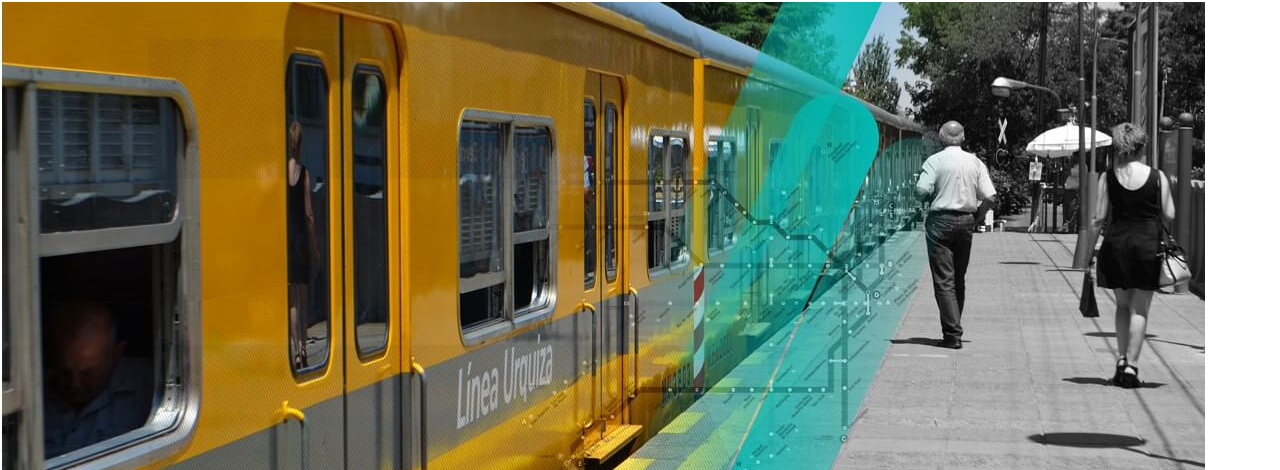
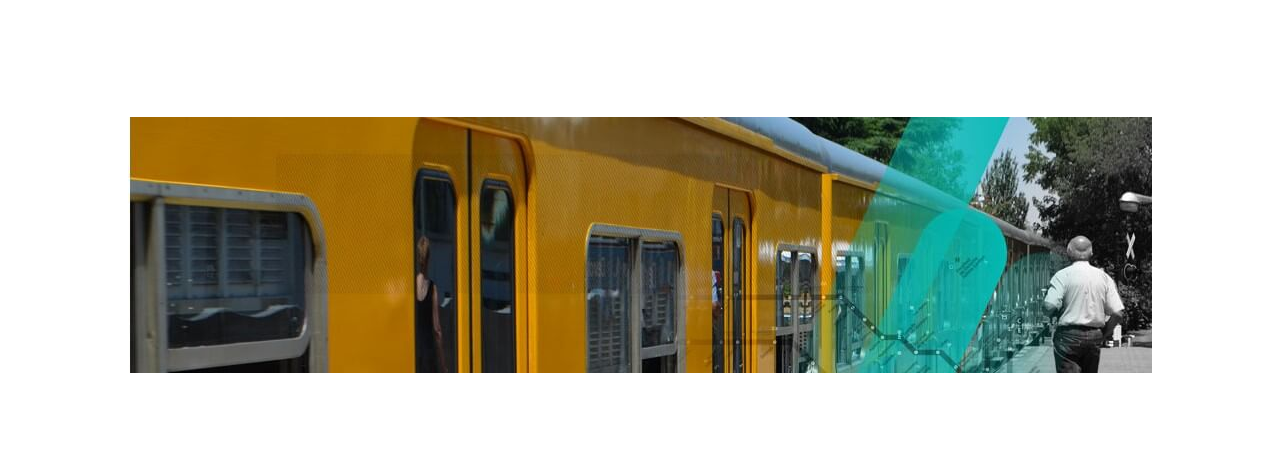
Before and after one commit to Melnato90/repositorioentrega, a website: page index.html in a window 1280 px wide. Shown: the part 330-800 px from the top of the page. Drawn offline with nearby package versions, Linux system fonts and the light colour scheme.

Commit message:
imposible aplicar media

```diff
--- a/index.html
+++ b/index.html
@@ -98,9 +98,7 @@
     <main>
       <h1 class="position__title">Bienvenidos</h1>
       <section class="imgbanner">
-        <div class="img-fluid">
-          <img src="./imagenes/banner.jpg" alt="anden" />
-        </div>
+        <div class="img-fluid"></div>
       </section>
       <p class="lead colortext">
         Lorem, ipsum dolor sit amet consectetur adipisicing elit. Magni,
--- a/scss/_img.scss
+++ b/scss/_img.scss
@@ -1,7 +1,7 @@
-.banner {
+.imgbanner {
   padding: 10%;
   margin: 10%;
-  background-image: url(../Imagenes/banner.jpg);
+  background: url(../imagenes/banner.jpg);
   background-repeat: no-repeat;
   background-attachment: fixed;
 }
--- a/scss/style.scss
+++ b/scss/style.scss
@@ -1,3 +1,4 @@
+@import "../node_modules/bootstrap/scss/bootstrap";
 @import "variables";
 @import "cards";
 @import "globals";
@@ -6,4 +7,3 @@
 @import "navbar";
 @import "tabla";
 @import "random";
-@import "../node_modules/bootstrap/scss/bootstrap";
```
Also changed, not shown: Css/style.css, 1 other file.
